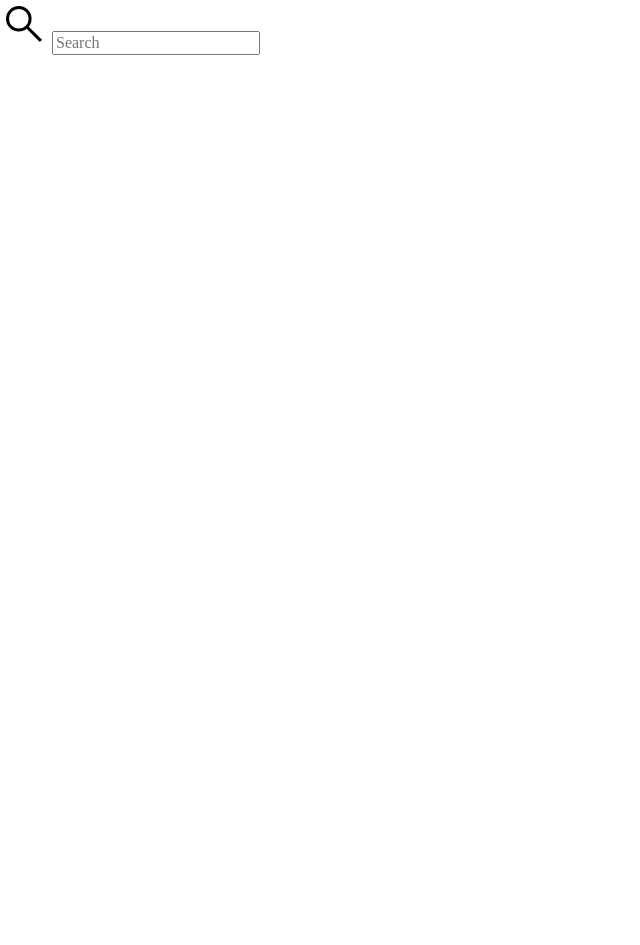
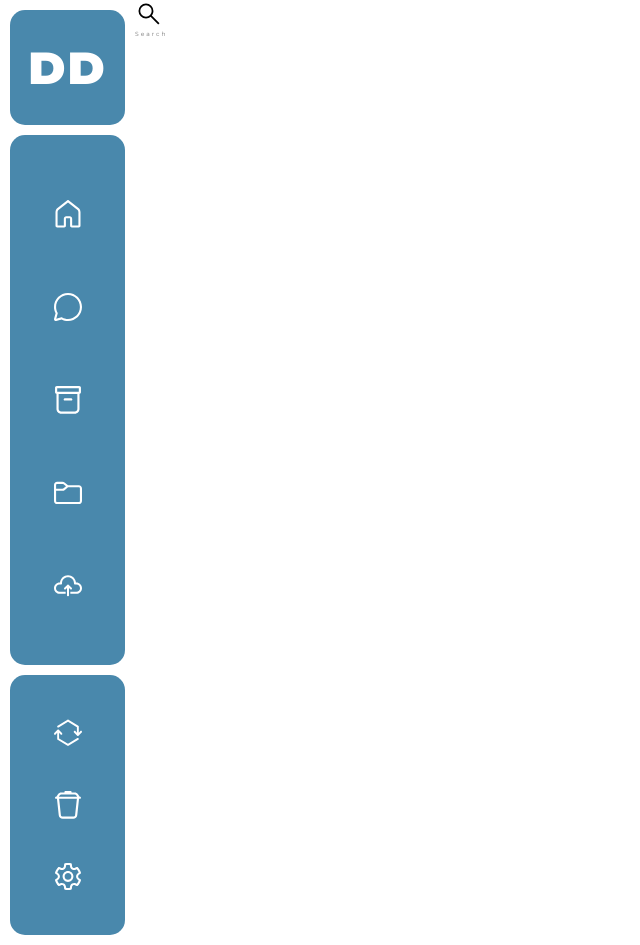
Before and after one commit to teapardee/odin-mf-dashboard, a plain HTML site: page index.html in a window 1280 px wide. Shown: the whole page, without its empty margins (0-640 px from the left). Before the commit the page ends 800 px from the top, so only its background shows below. Drawn offline with nearby package versions, Linux system fonts and the light colour scheme.

Commit message:
Add Logo & Main NAV

```diff
--- a/index.html
+++ b/index.html
@@ -9,6 +9,21 @@
     <title>Document</title>
   </head>
   <body>
+    <div id="logo">DD</div>
+    <nav>
+    <div class="top-nav">
+         <img src="./assets/Home.svg" alt="home">
+         <img src="./assets/Chat.svg" alt="chat">
+         <img src="./assets/File.svg" alt="file">
+         <img src="./assets/Folder.svg" alt="folder">
+         <img src="./assets/Upload.svg" alt="upload">
+        </div>
+    <div class="bottom-nav">
+        <img src="./assets/Refresh.svg" alt="refresh">
+        <img src="./assets/Trash.svg" alt="trash">
+        <img src="./assets/Settings.svg" alt="settings">
+    </div>
+</nav>
     <div class="header">
         <div class="search">
           <form action="GET">
--- a/styles.css
+++ b/styles.css
@@ -0,0 +1,71 @@
+@import url("https://fonts.googleapis.com/css2?family=Montserrat:ital,wght@0,300;0,400;0,500;0,900;1,900&display=swap");
+* {
+  margin: 0px;
+  padding: 0px;
+  box-sizing: border-box;
+  font-size: 62.5%;
+  font-family: "Montserrat", sans-serif;
+  letter-spacing: 2px;
+  --primary-color: #4988ac;
+}
+
+input,
+button {
+  all: unset;
+  display: flex;
+  justify-content: center;
+  align-items: center;
+}
+
+body {
+  height: 100vh;
+  width: 100vw;
+  display: grid;
+  grid-template: repeat(7, 135px) / 135px 1fr;
+}
+
+/* NAV */
+
+#logo {
+  display: flex;
+  justify-content: center;
+  align-items: center;
+  grid-column: 1;
+  background-color: var(--primary-color);
+  color: white;
+
+  font-size: 4.5rem;
+  font-family: "Montserrat";
+  font-weight: 700;
+  margin: 10px;
+  border-radius: 15px;
+}
+
+nav {
+  grid-row: 2 / 8;
+  display: grid;
+  grid-template-rows: 2fr 1fr;
+}
+
+.top-nav,
+.bottom-nav {
+  display: flex;
+  flex-direction: column;
+  justify-content: space-evenly;
+  align-items: center;
+  background-color: var(--primary-color);
+  margin: 0px 10px 10px 10px;
+  border-radius: 15px;
+  height: auto;
+}
+
+.top-nav {
+}
+
+.bottom-nav {
+}
+
+img {
+  height: 2.8rem;
+  width: 2.8rem;
+}
```
Also changed, not shown: assets/Chat.svg (added), assets/File.svg (added), assets/Folder.svg (added), assets/Home.svg (added), assets/Refresh.svg (added), assets/Settings.svg (added), assets/Trash.svg (added), assets/Upload.svg (added).
